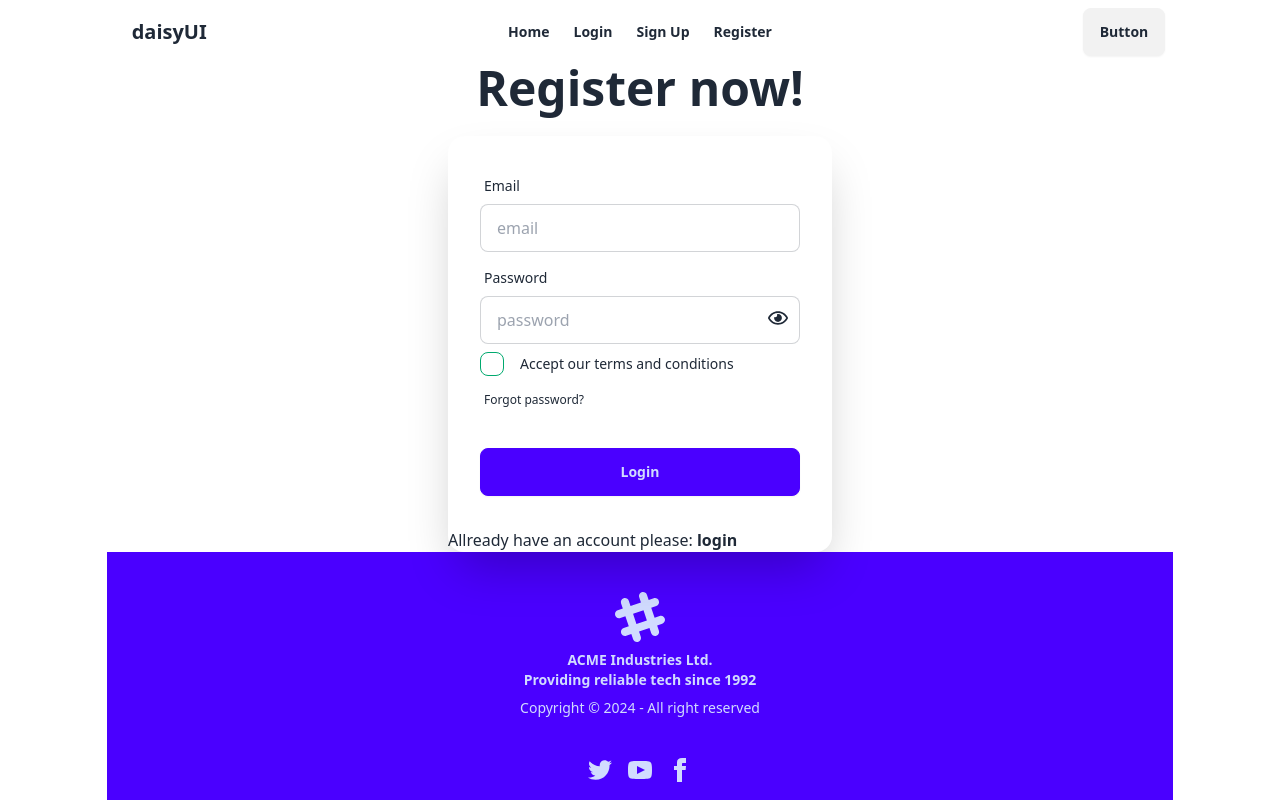
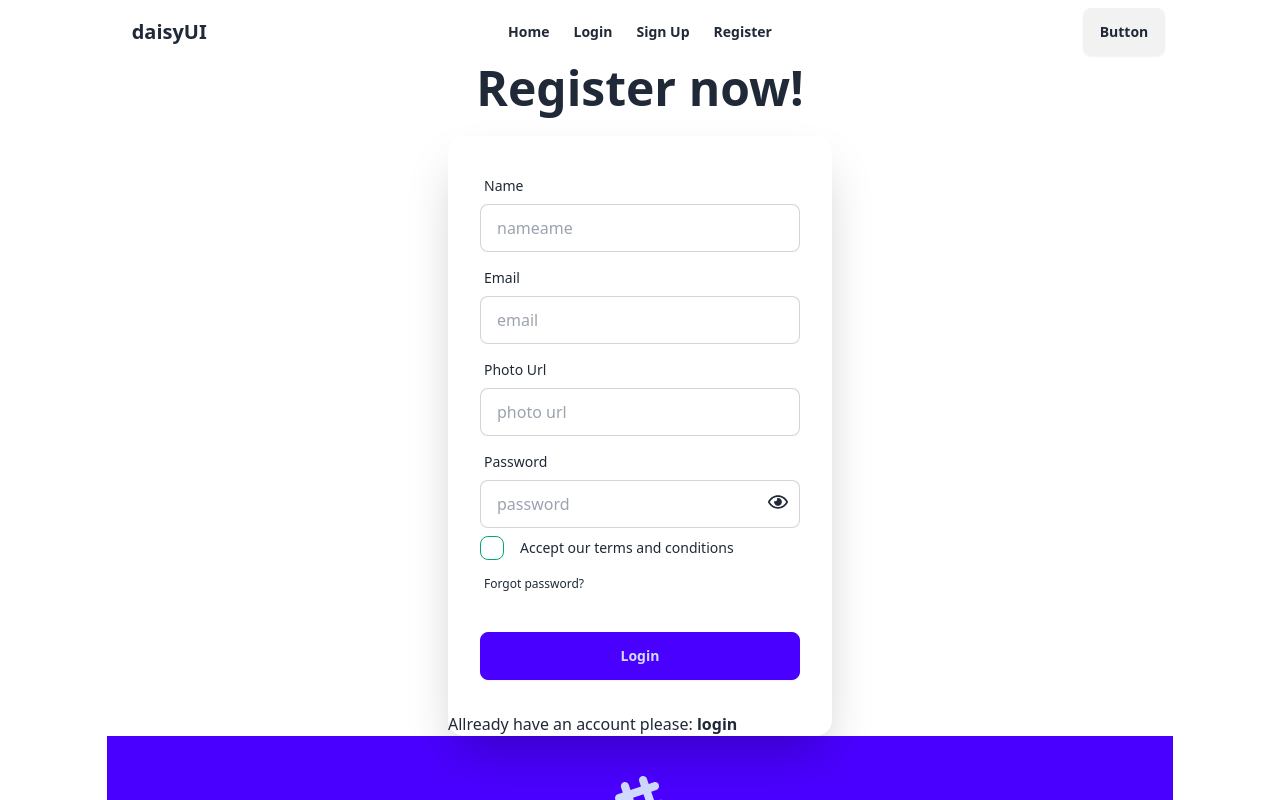
Before and after one commit to SudiptaRoy05/authentication-with-email, a React (Vite) app: page /register in a window 1280 px wide. Shown: the top 800 px of the page. Built offline with nearby package versions, Linux system fonts and the light colour scheme.

Commit message:
profile updating

```diff
--- a/src/components/Register/Register.jsx
+++ b/src/components/Register/Register.jsx
@@ -1,4 +1,8 @@
-import { createUserWithEmailAndPassword, sendEmailVerification } from "firebase/auth";
+import {
+  createUserWithEmailAndPassword,
+  sendEmailVerification,
+  updateProfile,
+} from "firebase/auth";
 import auth from "../../firebase.init";
 import { useState } from "react";
 import { FaRegEye } from "react-icons/fa";
@@ -9,13 +13,15 @@ export default function Register() {
   const [errorM, setErrorM] = useState("");
   const [showPass, setShowPass] = useState(false);
 
-
   const handleRegister = (e) => {
     e.preventDefault();
     const email = e.target.email.value;
     const password = e.target.password.value;
+    const name = e.target.name.value;
+    const photo = e.target.photo.value;
+
     const terms = e.target.terms.checked;
-    // console.log(`${email} || ${password}`);
+    console.log(`${name} || ${photo}`);
     setErrorM("");
     setSuccess(false);
 
@@ -24,8 +30,8 @@ export default function Register() {
       return;
     }
 
-    const passRegex = /^(?=.*[A-Z])(?=.*[a-z])(?=.*\d)(?=.*[@$!%*?&.])[A-Za-z\d@$!%*?&.]{8,}$/;
-
+    const passRegex =
+      /^(?=.*[A-Z])(?=.*[a-z])(?=.*\d)(?=.*[@$!%*?&.])[A-Za-z\d@$!%*?&.]{8,}$/;
 
     if (!passRegex.test(password)) {
       setErrorM(
@@ -34,9 +40,9 @@ export default function Register() {
       return;
     }
 
-    if(!terms){
-        setErrorM('Pleace accept our terms and conditions')
-        return;
+    if (!terms) {
+      setErrorM("Pleace accept our terms and conditions");
+      return;
     }
 
     createUserWithEmailAndPassword(auth, email, password)
@@ -45,10 +51,21 @@ export default function Register() {
         console.log(user);
         setSuccess(true);
 
-        sendEmailVerification(auth.currentUser)
+        const profile={
+            displayName:name,
+            photoUrl:photo,
+        }
+        updateProfile(auth.currentUser,profile)
         .then(()=>{
-            console.log('varification mail send')
+            console.log('profile updated')
         })
+        .catch((error) => {
+            console.log(error)
+        })
+
+        sendEmailVerification(auth.currentUser).then(() => {
+          console.log("varification mail send");
+        });
       })
       .catch((error) => {
         console.log("ERROR", error.message);
@@ -66,6 +83,18 @@ export default function Register() {
         <form onSubmit={handleRegister} className="card-body">
           <div className="form-control">
             <label className="label">
+              <span className="label-text">Name</span>
+            </label>
+            <input
+              type="text"
+              name="name"
+              placeholder="nameame"
+              className="input input-bordered"
+              required
+            />
+          </div>
+          <div className="form-control">
+            <label className="label">
               <span className="label-text">Email</span>
             </label>
             <input
@@ -76,6 +105,20 @@ export default function Register() {
               required
             />
           </div>
+
+          <div className="form-control">
+            <label className="label">
+              <span className="label-text">Photo Url</span>
+            </label>
+            <input
+              type="text"
+              name="photo"
+              placeholder="photo url"
+              className="input input-bordered"
+              required
+            />
+          </div>
+
           <div className="form-control relative">
             <label className="label">
               <span className="label-text">Password</span>
@@ -101,7 +144,11 @@ export default function Register() {
 
             <div className="form-control my-2">
               <label className="cursor-pointer flex justify-start items-center gap-4">
-                <input type="checkbox" name="terms" className="checkbox checkbox-success" />
+                <input
+                  type="checkbox"
+                  name="terms"
+                  className="checkbox checkbox-success"
+                />
                 <span className="label-text">
                   Accept our terms and conditions
                 </span>
@@ -119,7 +166,12 @@ export default function Register() {
         </form>
         {errorM && <p className="text-red-600">{errorM}</p>}
         {success && <p className="text-green-600">Successfuly create a user</p>}
-        <p>Allready have an account please: <Link to='/login' className="font-bold">login</Link></p>
+        <p>
+          Allready have an account please:{" "}
+          <Link to="/login" className="font-bold">
+            login
+          </Link>
+        </p>
       </div>
     </div>
   );
```
